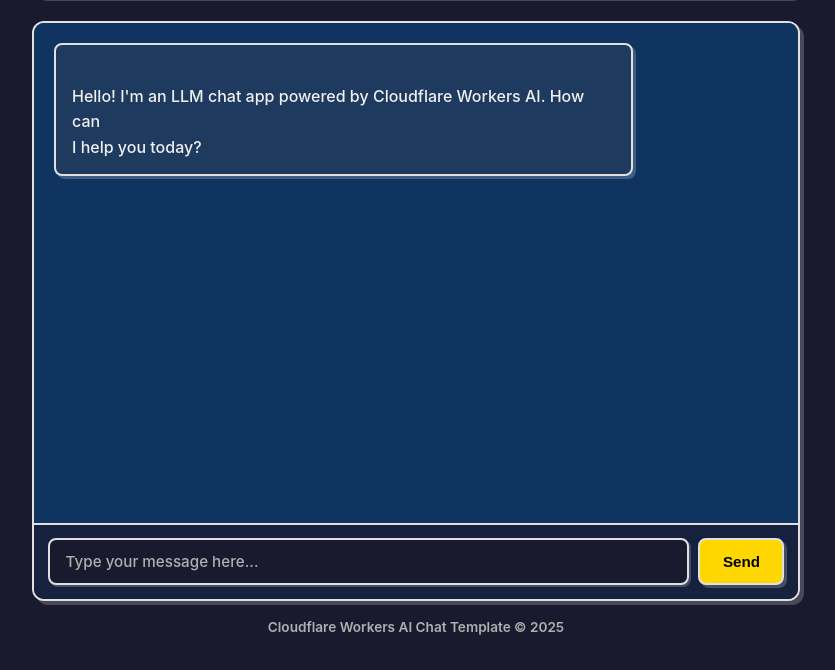
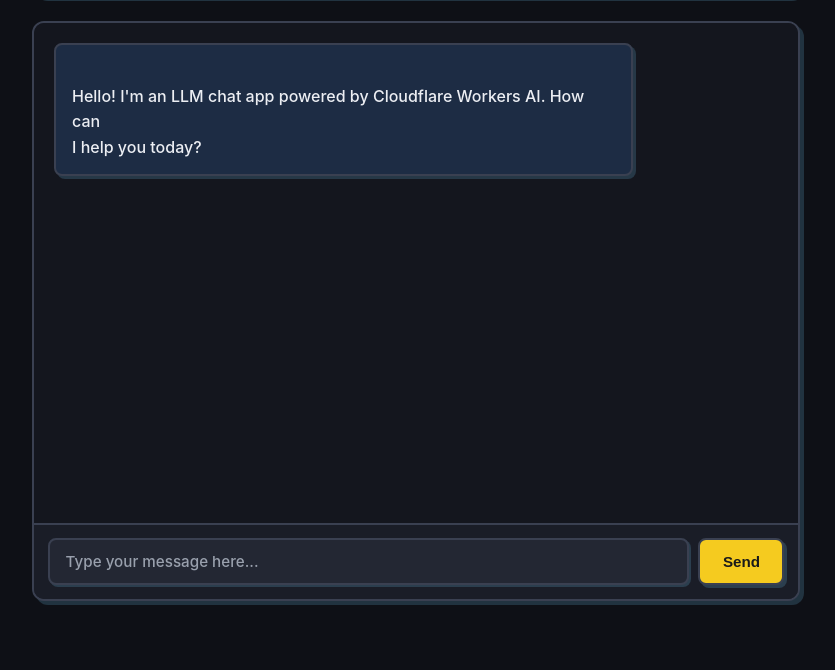
Before and after one commit to amiminn/llm-chat-app-template, a website: page public/index.html in a window 1280 px wide. Both pictures are taken after a click on the button "Switch to dark theme". Shown: the part 118-788 px from the top of the page, without its empty margins (224-1059 px from the left). Drawn offline with Linux system fonts and the light colour scheme.

Commit message:
Remove footer and refine dark theme palette
- Remove 'Cloudflare Workers AI Chat Template © 2025' footer and its unused CSS/vars
- Refine dark theme with cohesive charcoal-navy surfaces, softer slate borders, and a subtle blue glow shadow
- Update message colors to amber (user) and slate-blue (assistant) for better harmony

Co-authored-by: Tholabul Amin <104202968+amiminn@users.noreply.github.com>

```diff
--- a/public/index.html
+++ b/public/index.html
@@ -34,28 +34,26 @@
 				--toggle-bg: #FF6B9D;
 				--toggle-text: #000000;
 				--typing-color: #555555;
-				--footer-color: #555555;
 			}
 
 			[data-theme="dark"] {
-				--bg-body: #1a1a2e;
-				--bg-container: #16213e;
-				--bg-chat: #0f3460;
-				--bg-input-area: #16213e;
-				--bg-input: #1a1a2e;
-				--border-color: #e0e0e0;
-				--shadow-color: rgba(255, 255, 255, 0.2);
-				--text-color: #f0f0f0;
-				--text-light: #b0b0b0;
-				--user-msg-bg: #4a3f00;
-				--assistant-msg-bg: #1e3a5f;
-				--header-bg: #e6c200;
-				--btn-bg: #FFD700;
-				--btn-text: #000000;
-				--toggle-bg: #A3E635;
-				--toggle-text: #000000;
-				--typing-color: #b0b0b0;
-				--footer-color: #b0b0b0;
+				--bg-body: #0e1016;
+				--bg-container: #1a1d27;
+				--bg-chat: #14161e;
+				--bg-input-area: #1a1d27;
+				--bg-input: #232733;
+				--border-color: #3a4051;
+				--shadow-color: rgba(125, 211, 252, 0.18);
+				--text-color: #eceef3;
+				--text-light: #99a0ad;
+				--user-msg-bg: #3b3214;
+				--assistant-msg-bg: #1d2c44;
+				--header-bg: #f5cb1f;
+				--btn-bg: #f5cb1f;
+				--btn-text: #1a1a1a;
+				--toggle-bg: #a3e635;
+				--toggle-text: #1a1a1a;
+				--typing-color: #99a0ad;
 			}
 
 			* {
@@ -259,15 +257,6 @@
 			.typing-indicator.visible {
 				display: block;
 			}
-
-			footer {
-				margin-top: 1rem;
-				text-align: center;
-				font-size: 0.85rem;
-				font-weight: 600;
-				color: var(--footer-color);
-				transition: color 0.3s ease;
-			}
 		</style>
 	</head>
 	<body>
@@ -304,10 +293,6 @@
 			</div>
 		</div>
 
-		<footer>
-			<p>Cloudflare Workers AI Chat Template &copy; 2025</p>
-		</footer>
-
 		<!-- Chat app script -->
 		<script src="chat.js"></script>
 	</body>
```
